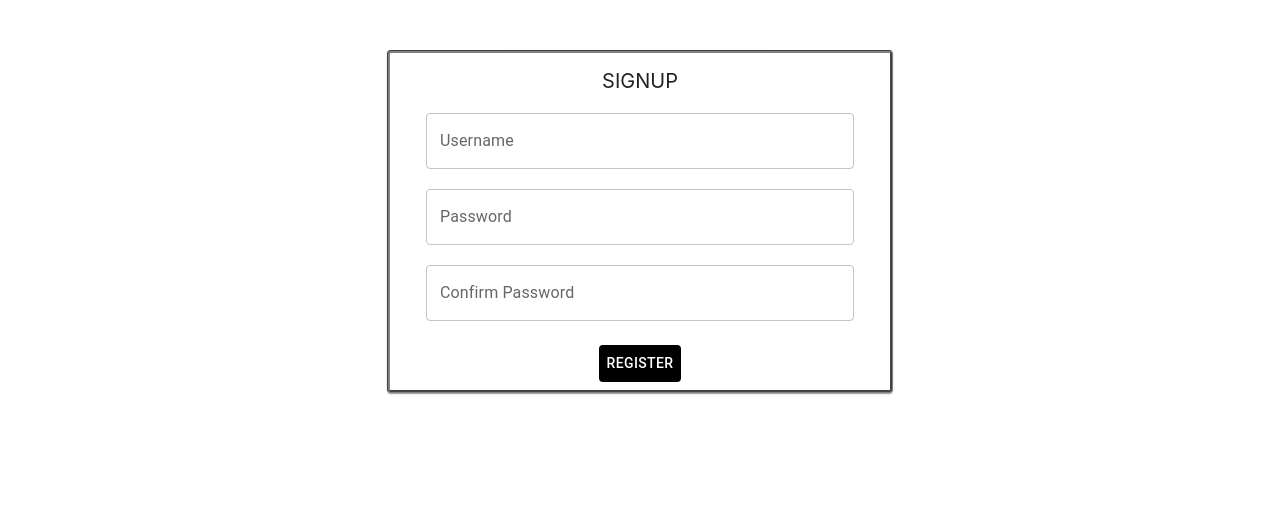
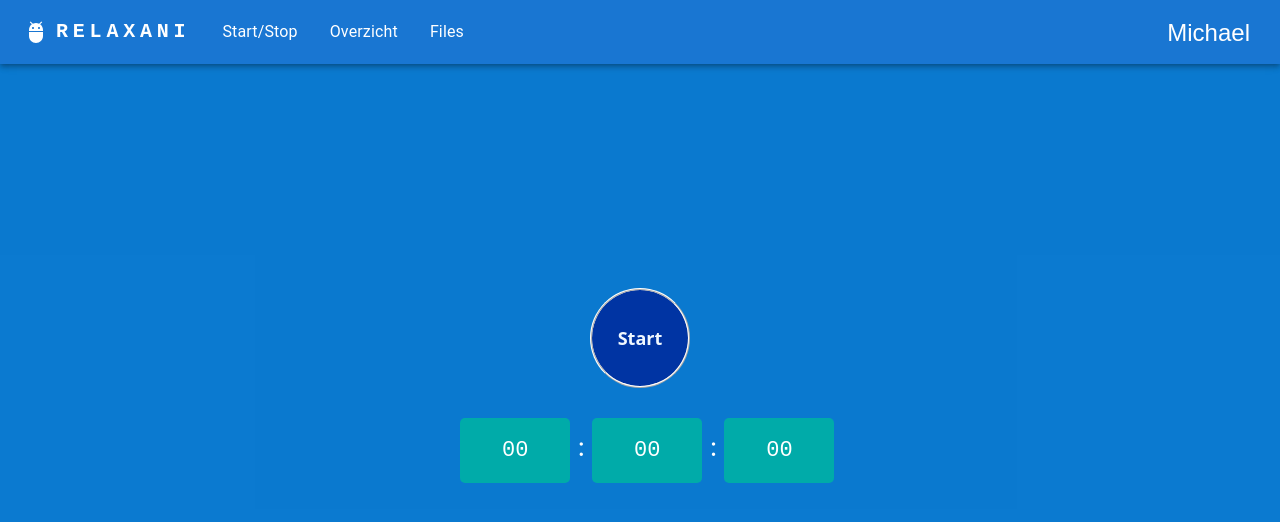
Before and after one commit to CosmicJougan/ThaBigBlueButton, a React (Create React App) app in the folder big-blue-button/: page / in a window 1280 px wide. Shown: the top 522 px of the page. Built offline with nearby package versions, Linux system fonts and the light colour scheme.

Commit message:
Add running clock

```diff
--- a/big-blue-button/public/index.html
+++ b/big-blue-button/public/index.html
@@ -24,7 +24,7 @@
       work correctly both with client-side routing and a non-root public URL.
       Learn how to configure a non-root public URL by running `npm run build`.
     -->
-    <title>Thomas changed this</title>
+    <title>Relaxani</title>
   </head>
   <body>
     <noscript>You need to enable JavaScript to run this app.</noscript>
--- a/big-blue-button/src/App.css
+++ b/big-blue-button/src/App.css
@@ -1,5 +1,5 @@
 .App {
-  background-color:aliceblue;
+  background-color: aliceblue;
   min-height: 100vh;
   display: flex;
   flex-direction: column;
@@ -21,8 +21,7 @@
 }
 
 .App-header {
-
-  background-color:rgba(2, 117, 206, 0.966);
+  background-color: rgba(2, 117, 206, 0.966);
   min-height: 100vh;
   display: flex;
   flex-direction: column;
@@ -44,3 +43,23 @@
     transform: rotate(360deg);
   }
 }
+
+.clock-holder {
+  width: 100%;
+  position: relative;
+}
+
+.stopwatch {
+  padding: 30px 0px;
+  text-align: center;
+}
+.stopwatch span {
+  background: #00aba9;
+  color: #fff;
+  display: inline-block;
+  font-family: monospace;
+  font-size: 22px;
+  padding: 20px;
+  border-radius: 5px;
+  width: 70px;
+}
--- a/big-blue-button/src/App.js
+++ b/big-blue-button/src/App.js
@@ -1,11 +1,93 @@
 import "./App.css";
 import Assembled from "./Assembled";
+import Workpart from "./components/workpart/Workpart";
 import Registration from "./components/registration/registration";
+import { useState } from "react";
+import React from "react";
+import { fetchWrapper } from "./utils/fetchWrapper";
 
 function App() {
+  const [time, setTime] = useState({ ms: 0, s: 0, m: 0, h: 0 });
+  const [interv, setInterv] = useState();
+  const [status, setStatus] = useState(0);
+  // Not started = 0
+  // started = 1
+  // stopped = 2
+
+  const start = () => {
+    run();
+    setStatus(1);
+    setInterv(setInterval(run, 1000));
+  };
+
+  var updatedMs = time.ms;
+  var updatedS = time.s;
+  var updatedM = time.m;
+  var updatedH = time.h;
+
+  const run = () => {
+    if (updatedM === 59) {
+      updatedH++;
+      updatedM = 0;
+    }
+    if (updatedS === 59) {
+      updatedM++;
+      updatedS = -1;
+    }
+    // if (updatedMs === 100) {
+    //   updatedS++;
+    //   updatedMs = 0;
+    // }
+    updatedS++;
+    return setTime({ ms: updatedMs, s: updatedS, m: updatedM, h: updatedH });
+  };
+
+  const stop = () => {
+    clearInterval(interv);
+    setStatus(2);
+  };
+
+  const reset = () => {
+    clearInterval(interv);
+    setStatus(0);
+    setTime({ ms: 0, s: 0, m: 0, h: 0 });
+  };
+
+  const calculateTimestamp = () => {
+    return time.s + time.m * 60 + time.h * 60 * 60;
+  };
+
+  const resume = () => start();
+
+  const register = async () => {
+    await fetchWrapper
+      .post(
+        "https://sheet.best/api/sheets/7ddd0021-8bb1-4be3-badd-0bf2ecb932f8",
+        {
+          users: "Michael",
+          sunday: calculateTimestamp(),
+        }
+      )
+      .then((response) => {
+        console.log(response);
+        reset();
+      })
+      .catch((error) =>
+        console.error("There was an error adding to sheets!", error)
+      );
+  };
+
   return (
     <div>
-      <Registration />
+      <Workpart
+        status={status}
+        resume={resume}
+        reset={reset}
+        stop={stop}
+        start={start}
+        time={time}
+        register={register}
+      />
     </div>
   );
 }
--- a/big-blue-button/src/components/buttons/buttons.css
+++ b/big-blue-button/src/components/buttons/buttons.css
@@ -1,6 +1,6 @@
-.startButton{
-    height: 200px;
-    width: 200px;
+.startButton {
+  height: 100px;
+  width: 100px;
   border-radius: 100%;
   border-style: ridge;
   border-color: rgb(255, 255, 255);
@@ -8,13 +8,14 @@
   color: aliceblue;
   text-align: center;
   justify-content: center;
-    font-size: xx-large;
+  font-size: large;
   font-weight: bold;
-    font-family: system-ui, -apple-system, BlinkMacSystemFont, 'Segoe UI', Roboto, Oxygen, Ubuntu, Cantarell, 'Open Sans', 'Helvetica Neue', sans-serif
+  font-family: system-ui, -apple-system, BlinkMacSystemFont, "Segoe UI", Roboto,
+    Oxygen, Ubuntu, Cantarell, "Open Sans", "Helvetica Neue", sans-serif;
 }
-.stopButton{
-    height: 200px;
-    width: 200px;
+.stopButton {
+  height: 100px;
+  width: 100px;
   border-radius: 100%;
   border-style: ridge;
   border-color: rgb(255, 255, 255);
@@ -22,12 +23,29 @@
   color: aliceblue;
   text-align: center;
   justify-content: center;
-    font-size: xx-large;
+  font-size: large;
   font-weight: bold;
-    font-family: system-ui, -apple-system, BlinkMacSystemFont, 'Segoe UI', Roboto, Oxygen, Ubuntu, Cantarell, 'Open Sans', 'Helvetica Neue', sans-serif
+  font-family: system-ui, -apple-system, BlinkMacSystemFont, "Segoe UI", Roboto,
+    Oxygen, Ubuntu, Cantarell, "Open Sans", "Helvetica Neue", sans-serif;
 }
 
-.verderButton{
+.saveButton {
+  height: 100px;
+  width: 100px;
+  border-radius: 100%;
+  border-style: ridge;
+  border-color: rgb(255, 255, 255);
+  background-color: rgb(52, 55, 78);
+  color: aliceblue;
+  text-align: center;
+  justify-content: center;
+  font-size: large;
+  font-weight: bold;
+  font-family: system-ui, -apple-system, BlinkMacSystemFont, "Segoe UI", Roboto,
+    Oxygen, Ubuntu, Cantarell, "Open Sans", "Helvetica Neue", sans-serif;
+}
+
+.verderButton {
   height: 50px;
   width: 250px;
   position: absolute;
@@ -43,23 +61,24 @@
   justify-content: center;
   font-size: x-large;
   font-weight: bold;
-    font-family: system-ui, -apple-system, BlinkMacSystemFont, 'Segoe UI', Roboto, Oxygen, Ubuntu, Cantarell, 'Open Sans', 'Helvetica Neue', sans-serif
+  font-family: system-ui, -apple-system, BlinkMacSystemFont, "Segoe UI", Roboto,
+    Oxygen, Ubuntu, Cantarell, "Open Sans", "Helvetica Neue", sans-serif;
 }
-.assuranceDiv{
+.assuranceDiv {
   height: 250px;
   width: 400px;
   justify-content: center;
   text-align: center;
   margin: 0;
-    padding:0;
+  padding: 0;
 }
-.getCentered{
+.getCentered {
   margin: 0;
   position: absolute;
   top: 50%;
   transform: translateY(-50%);
 }
-.resumeButton{
+.resumeButton {
   height: 75px;
   width: 100px;
   background-color: rgb(24, 11, 194);
@@ -69,11 +88,10 @@
   border-width: 2px;
   border-style: solid;
   font-weight: bold;
-    font-size:large;
+  font-size: large;
   margin-left: 10px;
-
 }
-.cancelButton{
+.cancelButton {
   height: 75px;
   width: 100px;
   background-color: rgb(177, 25, 25);
@@ -83,6 +101,6 @@
   border-width: 2px;
   border-style: solid;
   font-weight: bold;
-    font-size:large;
+  font-size: large;
   margin-right: 10px;
 }
--- a/big-blue-button/src/components/buttons/buttons.jsx
+++ b/big-blue-button/src/components/buttons/buttons.jsx
@@ -1,87 +1,43 @@
-import React, { useState, useEffect } from "react";
+import React from "react";
 import "./buttons.css";
-import Infoscreen from "../infoscreen/infoscreen";
 
+function Buttons(props) {
+  return (
+    <div>
+      {props.status === 0 ? (
+        <button className="startButton" onClick={props.start}>
+          Start
+        </button>
+      ) : (
+        ""
+      )}
 
-function Buttons() {
-  const useLocalStorage = (storageKey, fallbackState) => {
-    const [value, setValue] = useState(
-      JSON.parse(localStorage.getItem(storageKey)) ?? fallbackState
-    );
+      {props.status === 1 ? (
+        <div>
+          <button className="stopButton" onClick={props.stop}>
+            Stop
+          </button>
+        </div>
+      ) : (
+        ""
+      )}
 
-    useEffect(() => {
-      localStorage.setItem(storageKey, JSON.stringify(value));
-    }, [value, storageKey]);
-
-    return [value, setValue];
-  };
-
-  const [Active, setActive] = useState(<StartButton />);
-  const [Start, setStart] = useLocalStorage("startTimestamp", 0);
-  const [Stop, setStop] = useLocalStorage("stopTimestamp", 0);
-
-  const handleStart = () => {
-    setStart(Date.now());
-    setActive(<StopButton />);
-    console.log(Start);
-  };
-  const handleStop = () => {
-    setActive(<AssuranceButton />);
-  };
-  const handleResume = () =>{
-    setStop(Date.now());
-    setActive(<InfoFunction/>)
-    console.log(Stop);
-  }
-  const handleCancel = () =>{
-    setActive(<StopButton />);
-  }
-  const handleInfo = () => {
-    console.log(Stop - Start);
-    setActive(<StartButton />);
-  };
-
-  function StartButton() {
-    return (
-      <div>
-        <button className="startButton" onClick={handleStart}>
-          start
-        </button>
-      </div>
-    );
-  }
-  function AssuranceButton() {
-    return (
-      <div className="assuranceDiv">
-        <h3>Ben je zeker dat je wilt stoppen?</h3>
-        <button className="cancelButton" onClick={handleCancel}>
-          cancel
-        </button>
-        <button className="resumeButton" onClick={handleResume}>
-          resume
-        </button>
-      </div>
-    );
-  }
-  function StopButton() {
-    return (
-      <div>
-        <button className="stopButton" onClick={handleStop}>
-          stop
-        </button>
-      </div>
-    );
-  }
-  function InfoFunction() {
-    return (
-      <div>
-        <Infoscreen />
-        <button className="verderButton" onClick={handleInfo}>
-          verder
-        </button>
-      </div>
-    );
-  }
-  return <div>{Active}</div>;
+      {props.status === 2 ? (
+        <div>
+          <button className="startButton" onClick={props.resume}>
+            Hervat
+          </button>
+          <button className="stopButton" onClick={props.reset}>
+            Reset
+          </button>
+          <button className="saveButton" onClick={props.register}>
+            Opslaan
+          </button>
+        </div>
+      ) : (
+        ""
+      )}
+    </div>
+  );
 }
 export default Buttons;
--- /dev/null
+++ b/big-blue-button/src/components/clock/clock.js
@@ -0,0 +1,25 @@
+import React from "react";
+
+function Clock(props) {
+  const h = () => {
+    if (props.time.h === 0) {
+      return "";
+    } else {
+      return (
+        <span>{props.time.h >= 10 ? props.time.h : "0" + props.time.h}</span>
+      );
+    }
+  };
+  return (
+    <div>
+      {h()}&nbsp;&nbsp;
+      <span>{props.time.h >= 10 ? props.time.h : "0" + props.time.h}</span>
+      &nbsp;:&nbsp;
+      <span>{props.time.m >= 10 ? props.time.m : "0" + props.time.m}</span>
+      &nbsp;:&nbsp;
+      <span>{props.time.s >= 10 ? props.time.s : "0" + props.time.s}</span>
+    </div>
+  );
+}
+
+export default Clock;
--- a/big-blue-button/src/components/navBar/navBar.jsx
+++ b/big-blue-button/src/components/navBar/navBar.jsx
@@ -125,7 +125,7 @@ const ResponsiveAppBar = () => {
                   sx={{ p: 0 }}
                   className="navName"
                 >
-                  Naam hier
+                  Michael
                 </button>
               </Tooltip>
               <Menu
--- a/big-blue-button/src/components/workpart/Workpart.jsx
+++ b/big-blue-button/src/components/workpart/Workpart.jsx
@@ -1,11 +1,24 @@
 import Buttons from "../buttons/buttons";
 import ResponsiveAppBar from "../navBar/navBar";
+import Clock from "../clock/clock";
 
-function Workpart() {
+function Workpart(props) {
   return (
     <div className="App-header">
       <ResponsiveAppBar />
-      <Buttons />
+      <Buttons
+        status={props.status}
+        resume={props.resume}
+        reset={props.reset}
+        stop={props.stop}
+        start={props.start}
+        register={props.register}
+      />
+      <div className="clock-holder">
+        <div className="stopwatch">
+          <Clock time={props.time} />
+        </div>
+      </div>
     </div>
   );
 }
```
Also changed, not shown: 1 other file (tests, documents, lock files or other folders). Lines whose indentation alone changed are shown as unchanged.
